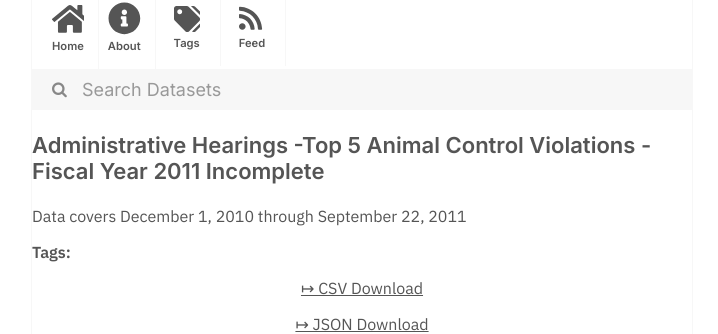
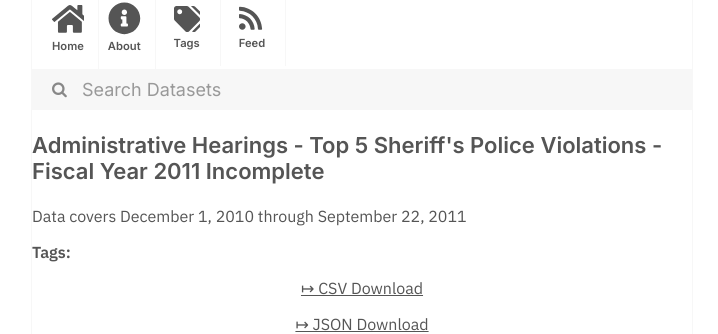
Before and after one commit to dayda-entities/cook-county-of-illinois, a Jekyll site: the page built from _posts/2020-11-10-administrative-hearings-top-5-.md, in a window 1280 px wide. Shown: the part 216-550 px from the top of the page, without its empty margins (278-996 px from the left). Built offline with Jekyll 4.4.1, drawn with Linux system fonts in a browser that asks for light colours.

Commit message:
Publish Data

```diff
--- a/_posts/2020-11-10-administrative-hearings-top-5-.md
+++ b/_posts/2020-11-10-administrative-hearings-top-5-.md
@@ -1,18 +1,18 @@
 ---
 title: >-
-  Administrative Hearings -Top 5 Animal Control Violations - Fiscal Year 2011
+  Administrative Hearings - Top 5 Sheriff's Police Violations - Fiscal Year 2011
   Incomplete
-created: '2020-11-10T16:57:29.153298'
-modified: '2020-11-10T16:57:29.153337'
+created: '2020-11-10T16:57:55.768877'
+modified: '2020-11-10T16:57:55.768888'
 state: active
 type: dataset
 tags: []
 groups:
   - Local Government
 csv_url: >-
-  https://datacatalog.cookcountyil.gov/api/views/f9s7-cv2j/rows.csv?accessType=DOWNLOAD
+  https://datacatalog.cookcountyil.gov/api/views/wp8p-jvuw/rows.csv?accessType=DOWNLOAD
 json_url: >-
-  https://datacatalog.cookcountyil.gov/api/views/f9s7-cv2j/rows.json?accessType=DOWNLOAD
+  https://datacatalog.cookcountyil.gov/api/views/wp8p-jvuw/rows.json?accessType=DOWNLOAD
 layout: post
 
 ---
```
